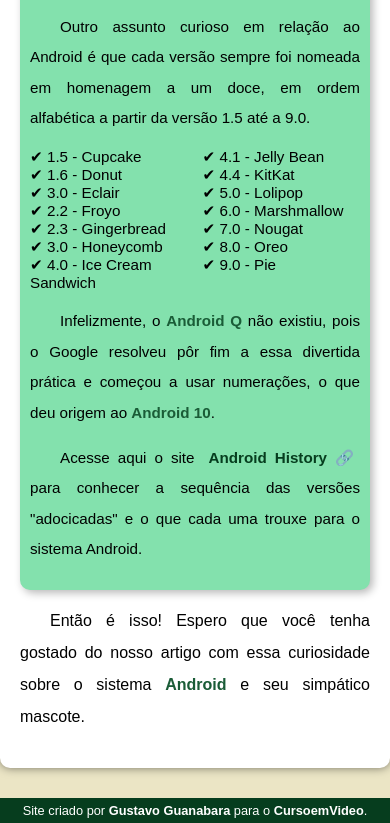
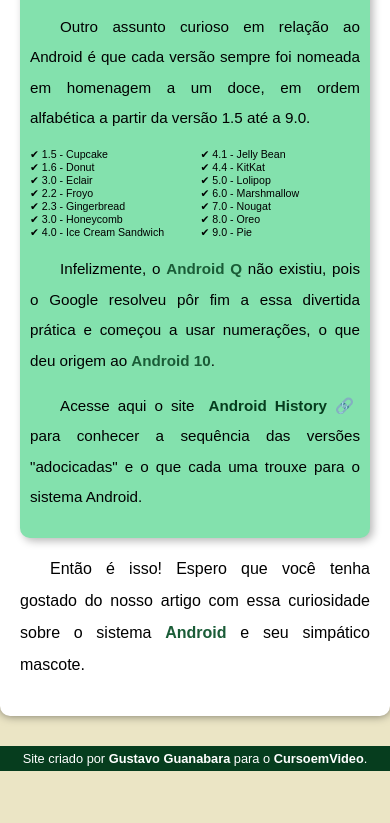
Before and after one commit to LuanCordeiro94/projeto-android, a plain HTML site: page index.html in a window 390 px wide. Shown: the part 3117-3940 px from the top of the page. After the commit the page ends 3888 px from the top, so only its background shows below. Drawn offline with Linux system fonts and the light colour scheme.

Commit message:
Alterações para melhorar o responsivo da lista na seção aside

```diff
--- a/estilos/style.css
+++ b/estilos/style.css
@@ -185,6 +185,7 @@
     list-style-type: '\2714\00A0';
     list-style-position: inside;
     columns: 2;
+    font-size: 0.70em;
 }
 
 footer {
```
